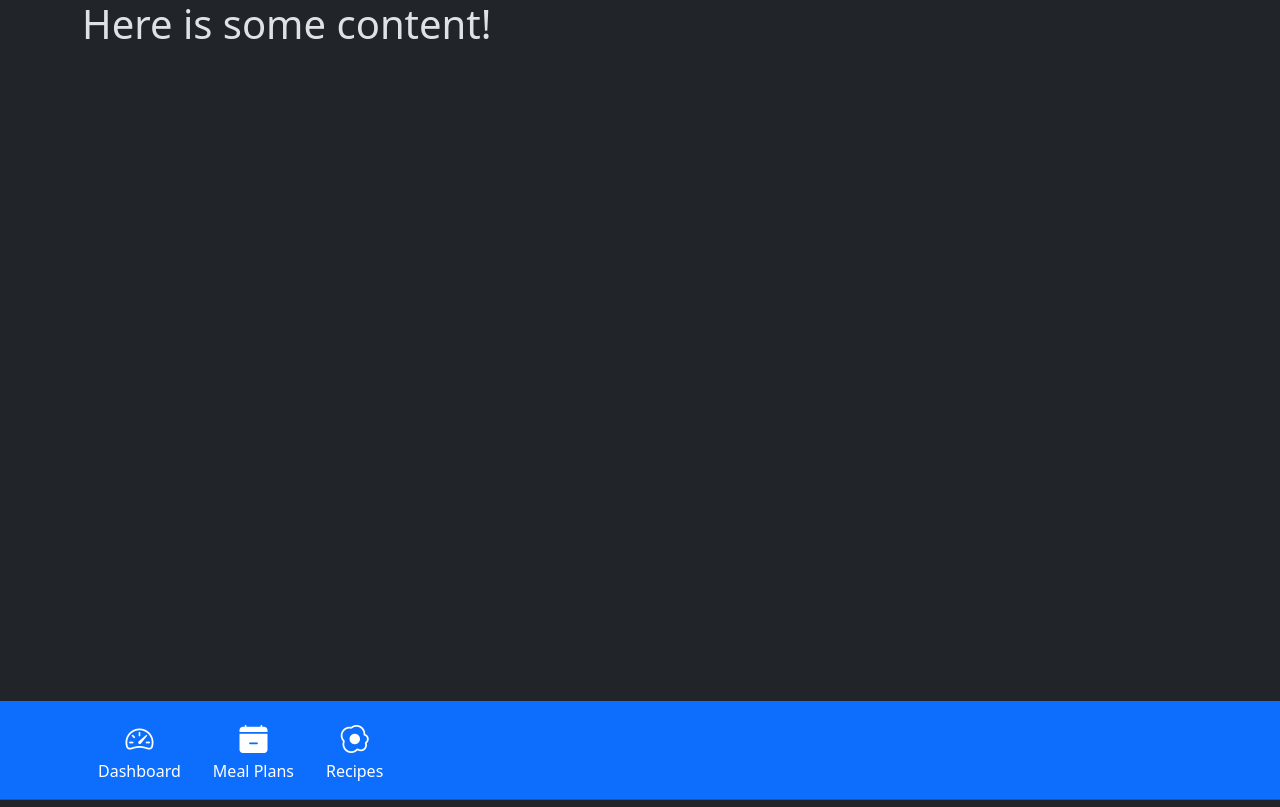
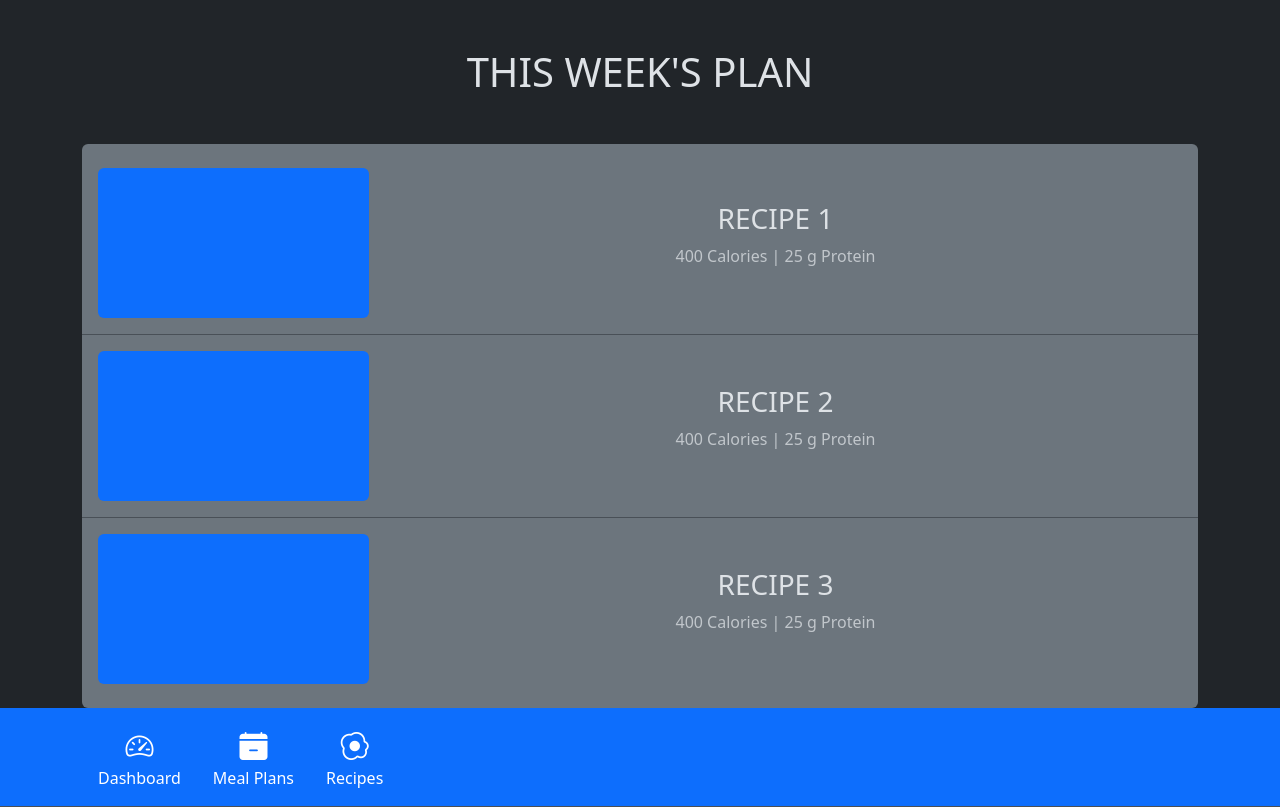
Before and after one commit to kristopherkewish/MealPlanner_UIMockup, a website built with Vite: page src/index.html in a window 1280 px wide. Built offline with nearby package versions, Linux system fonts and the light colour scheme.

Commit message:
Add sticky nav footer and recipe summary

```diff
--- a/src/index.html
+++ b/src/index.html
@@ -6,13 +6,54 @@
     <title>Meal Planner - Dashboard</title>
     <script type="module" src="./js/main.js"></script>
   </head>
+
   <body class="d-flex flex-column h-100">
     <main>
       <div class="container">
-        <h1>Here is some content!</h1>
+
+        <!-- TITLE BLOCK -->
+        <div class="m-5 text-center">
+          <h1>THIS WEEK'S PLAN</h1>
+        </div>
+
+        <!-- RECIPES SUMMARY -->
+        <div class="container py-2 bg-secondary rounded">
+          <!-- RECIPE 1 -->
+          <div class="row border-bottom p-3 align-items-center">
+            <div class="col-3 rounded bg-primary">
+              <div style="aspect-ratio: 1; max-height: 150px;" class="bg-primary"></div>
+            </div>
+            <div class="col-9 text-center">
+              <h3>RECIPE 1</h3>
+              <p class="text-body-secondary">400 Calories | 25 g Protein</p>
+            </div>
+          </div>
+          <!-- RECIPE 2 -->
+          <div class="row border-bottom p-3 align-items-center">
+            <div class="col-3 rounded bg-primary">
+              <div style="aspect-ratio: 1; max-height: 150px;" class="bg-primary"></div>
+            </div>
+            <div class="col-9 text-center">
+              <h3>RECIPE 2</h3>
+              <p class="text-body-secondary">400 Calories | 25 g Protein</p>
+            </div>
+          </div>
+          <!-- RECIPE 3 -->
+          <div class="row p-3 align-items-center">
+            <div class="col-3 rounded bg-primary">
+              <div style="aspect-ratio: 1; max-height: 150px;" class="bg-primary"></div>
+            </div>
+            <div class="col-9 text-center">
+              <h3>RECIPE 3</h3>
+              <p class="text-body-secondary">400 Calories | 25 g Protein</p>
+            </div>
+          </div>
+        </div>
+
       </div>
     </main>
 
+    <!-- STICKY NAV FOOTER -->
     <footer class="footer mt-auto">
       <div class="px-3 py-2 text-bg-dark bg-primary border-bottom">
         <div class="container">
@@ -23,18 +64,21 @@
               class="nav col-12 col-lg-auto my-2 justify-content-center my-md-0 text-small"
             >
               <li>
+                <!-- DASHBOARD -->
                 <a href="#" class="nav-link text-white">
                   <i class="bi bi-speedometer2 d-block text-center fs-3"></i>
                   Dashboard
                 </a>
               </li>
               <li>
+                <!-- MEAL PLANS -->
                 <a href="#" class="nav-link text-white">
                   <i class="bi bi-calendar-minus-fill d-block text-center fs-3"></i>
                   Meal Plans
                 </a>
               </li>
               <li>
+                <!-- RECIPES -->
                 <a href="#" class="nav-link text-white">
                   <i class="bi bi-egg-fried d-block text-center fs-3"></i>
                   Recipes
```
Also changed, not shown: 1 other file.
